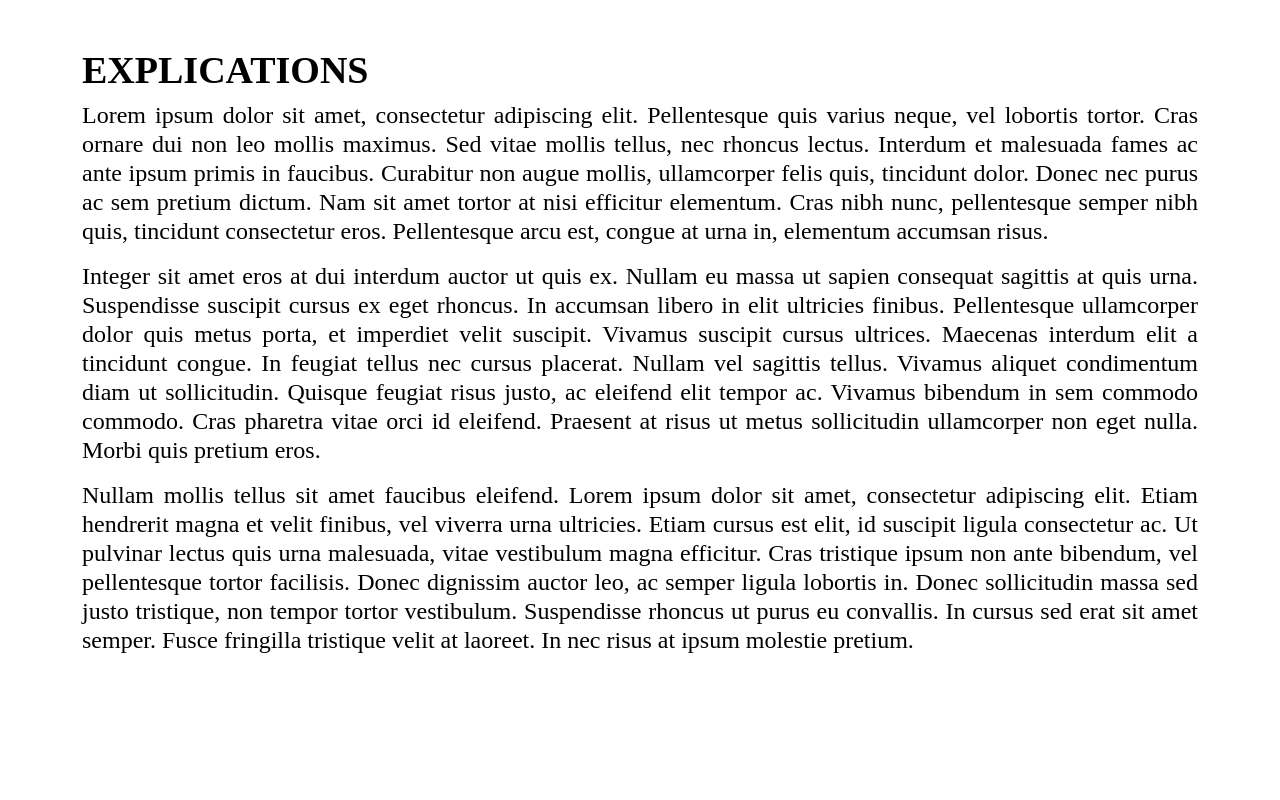
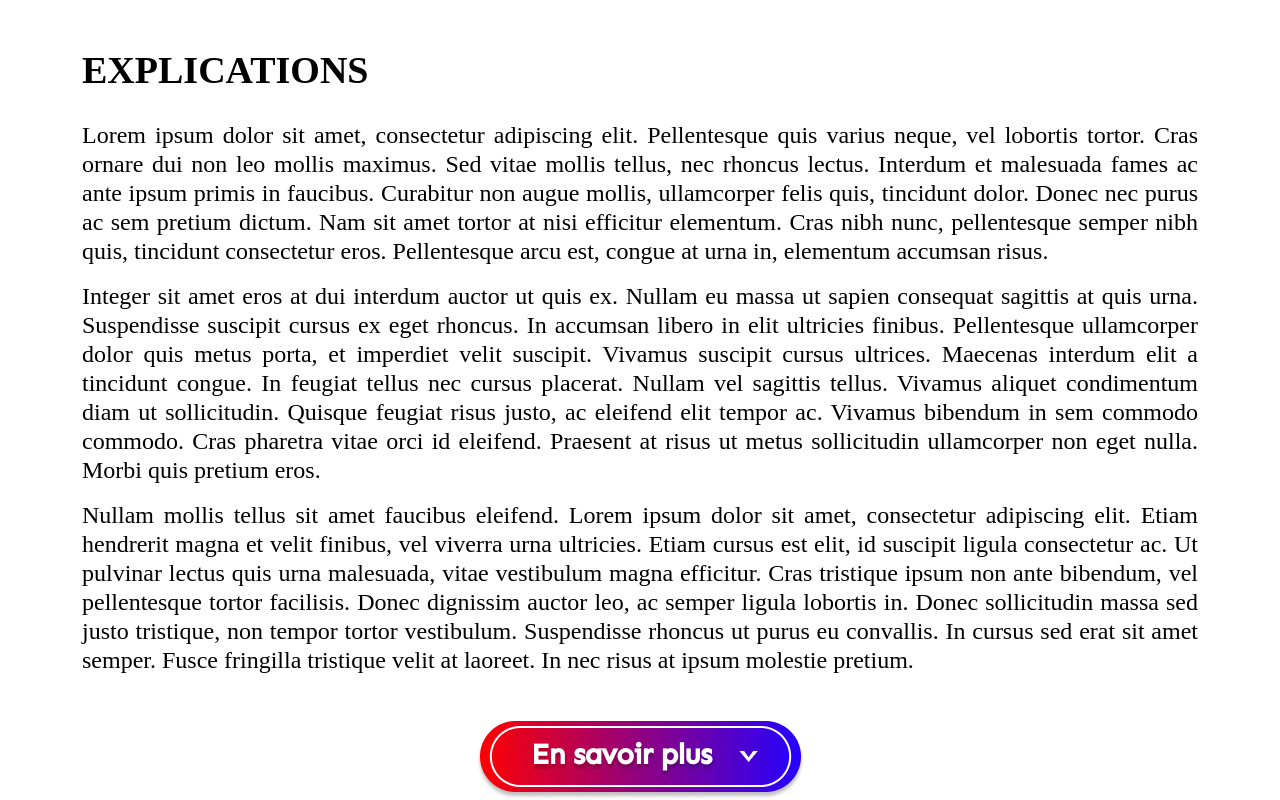
Before and after one commit to Generation-IA/Vulgarization-kit, a React (Create React App) app in the folder kit/: page / in a window 1280 px wide. Shown: the part 4540-5340 px from the top of the page. Before the commit the page ends 5211 px from the top, so only its background shows below. Built offline with nearby package versions, Linux system fonts and the light colour scheme; what webfontloader would draw is missing.

Commit message:
Converted to TS and finished view

```diff
--- a/kit/src/App.js
+++ b/kit/src/App.js
@@ -8,7 +8,7 @@ import First from "./First.js";
 import Presentation from "./Presentation.js";
 import Decouverte from "./Decouverte.js";
 import At1 from "./At1.js";
-import Explication1 from "./Explication1.js";
+import Explication1 from "./Explication1.tsx";
 import "bootstrap/dist/css/bootstrap.css";
 // import Col from 'react-bootstrap/Col';
 // import Row from 'react-bootstrap/Row';
--- a/kit/src/Explication1.js
+++ b/kit/src/Explication1.tsx
@@ -2,6 +2,8 @@ import React from 'react'
 import { Container, Row } from 'react-bootstrap'
 import './css/Explication1.css'
 import body_text from './Ressources/Explication1.json'
+import learn from './img/learn_more.png'
+
 class Explication1 extends React.Component {
     render() {
         return (
@@ -14,7 +16,7 @@ class Explication1 extends React.Component {
                     <p className='text_expl1_p2'>{body_text.text.paragraph2}</p>
                     <p className='text_expl1_p3'>{body_text.text.paragraph3}</p>
                 </Row>
-
+                <img className='learn_more' src={learn} alt='learn more' />
             </Container>
         )
     }
--- a/kit/src/css/Explication1.css
+++ b/kit/src/css/Explication1.css
@@ -9,6 +9,7 @@
     color: #000000;
 
     padding-top: 100px;
+    padding-bottom: 20px;
 }
 
 p{
@@ -21,3 +22,18 @@ p{
 
     color: #000000;
 }
+
+.text_expl1_p3{
+    /* padding bot*/
+    padding-bottom: 30px;
+}
+
+.learn_more{
+    /* center image */
+    display: block;
+    margin-left: auto;
+    margin-right: auto;
+
+    /* Change mouse cursor on hover */
+    cursor: pointer;
+}
```
Also changed, not shown: kit/src/img/learn_more.png (added).
